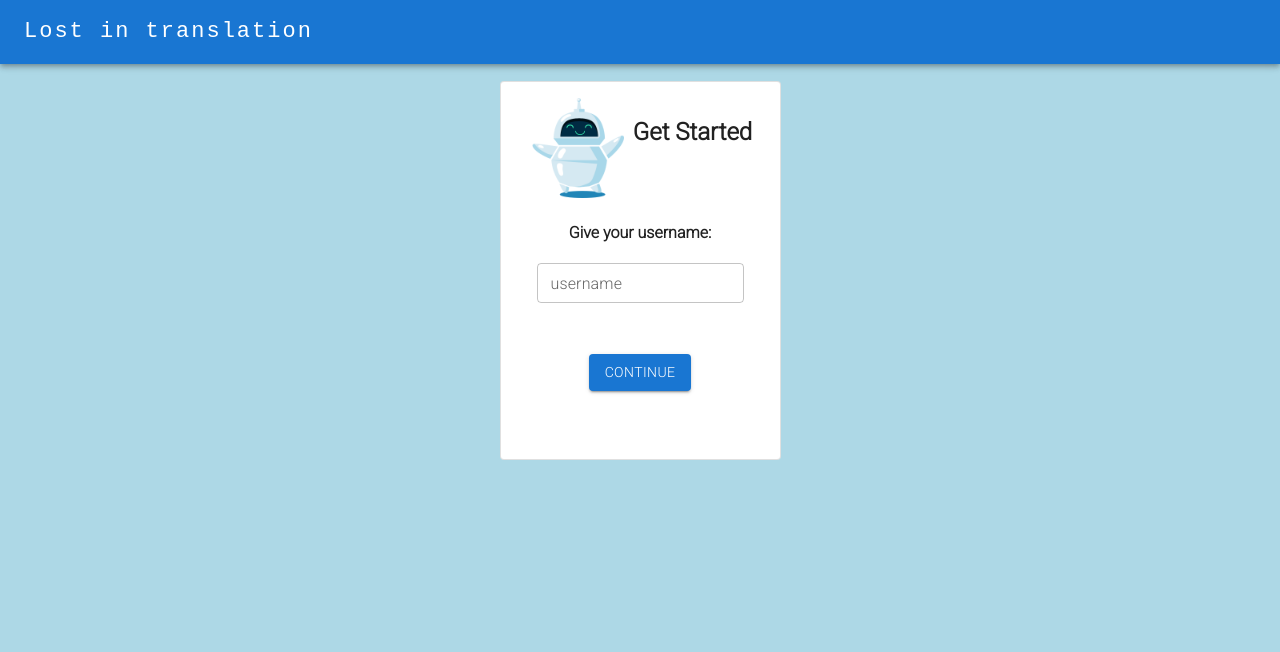
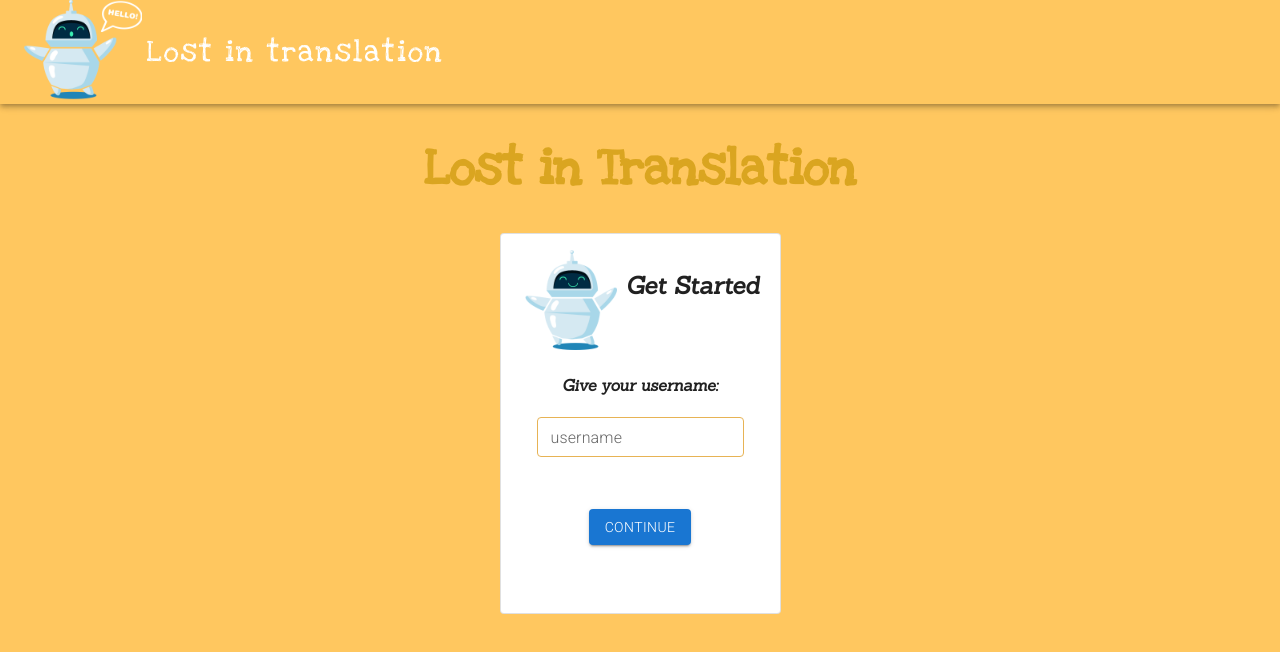
Before and after one commit to KipaTa/LostInTranslation, a React (Create React App) app: page / in a window 1280 px wide. Shown: the top 652 px of the page. Built offline with nearby package versions, Linux system fonts and the light colour scheme; no server answers.

Commit message:
Feat: Styling the translation page and navbar

```diff
--- a/src/App.css
+++ b/src/App.css
@@ -3,13 +3,15 @@
 }
 
 body {
-  background-color: lightblue;
-  color: darkslategray;
+  background-color: #FFC75F;
+  color: white;
 }
 
 h1 {
   color: goldenrod;
   font-weight: bold;
+  font-size: 50px;
+  font-family: "LoveFont";
 }
 
 
@@ -43,3 +45,7 @@ h1 {
 .App-link {
   color: #61dafb;
 }
+
+.MuiOutlinedInput-notchedOutline{
+  border-color: #E7B355 !important;
+}
--- a/src/Components/Navbar/Navbar.js
+++ b/src/Components/Navbar/Navbar.js
@@ -14,23 +14,25 @@ const Navbar = () => {
   const { user } = useUser();
 
   return (
-    <AppBar position="absolute">
+    <AppBar position="sticky" sx={{ bgcolor: "#FFC75F" }}>
       <Container maxWidth="l">
         <Toolbar disableGutters>
+        <div>
+              <img src={"/Logo-Hello.png"} alt="Logo" className="logo" />
+            </div>
           <Box sx={{ flexGrow: 1 }}>
             <Typography
               id="Title"
-              variant="h3"
               noWrap
               component="a"
               href="/translation"
               sx={{
                 display: { xs: "none", md: "flex" },
                 letterSpacing: "2px",
-                fontSize: 22,
-                fontFamily: "Courier new",
+                fontSize: "30px",
                 color: "inherit",
                 textDecoration: "none",
+                fontFamily: "LoveFont",
               }}
             >
               Lost in translation
@@ -48,10 +50,11 @@ const Navbar = () => {
                 <Box>
                   <Button
                     href="/translation"
-                    variant="h7"
                     sx={{
                       color: "inherit",
                       textDecoration: "none",
+                      fontFamily: "LoveFont",
+                      fontsize: "30px",
                     }}
                   >
                     Translate
--- a/src/Components/Startup/StartupForm.js
+++ b/src/Components/Startup/StartupForm.js
@@ -2,10 +2,10 @@ import { useState, useEffect } from "react";
 import { useForm } from "react-hook-form";
 import { loginUser } from "../../api/userInfo";
 import { storageSave } from "../../utils/storage";
-import { useNavigate } from 'react-router-dom'
+import { useNavigate } from "react-router-dom";
 import { useUser } from "../../context/UserContext";
 import { STORAGE_KEY_USER } from "../../const/storageKeys";
-import * as React from 'react';
+import * as React from "react";
 import { TextField, Button, Card } from "@mui/material";
 
 const usernameConfig = {
@@ -15,40 +15,43 @@ const usernameConfig = {
 
 const StartupForm = () => {
   // Hooks
-  const { register, handleSubmit, formState: { errors } } = useForm()
-  const { user, setUser } = useUser()
-  const navigate = useNavigate()
+  const {
+    register,
+    handleSubmit,
+    formState: { errors },
+  } = useForm();
+  const { user, setUser } = useUser();
+  const navigate = useNavigate();
 
   //Local state
-  const [ loading, setLoading ] = useState(false)
-  const [ apiError, setApiError ] = useState(null)
+  const [loading, setLoading] = useState(false);
+  const [apiError, setApiError] = useState(null);
 
   //Side Effects
   useEffect(() => {
-    if (user !== null){
-      navigate('/profile')
+    if (user !== null) {
+      navigate("/translation");
     }
-  }, [ user, navigate])
+  }, [user, navigate]);
 
   // Event Handlers
-  const onSubmit = async ({username}) => {
-    setLoading(true)
-    const [error, userResponse] = await loginUser(username)
+  const onSubmit = async ({ username }) => {
+    setLoading(true);
+    const [error, userResponse] = await loginUser(username);
     if (error !== null) {
-      setApiError(error)
+      setApiError(error);
     }
-    if (userResponse !== null){
-      storageSave(STORAGE_KEY_USER, userResponse)
-      setUser(userResponse)
+    if (userResponse !== null) {
+      storageSave(STORAGE_KEY_USER, userResponse);
+      setUser(userResponse);
     }
-    setLoading(false)
+    setLoading(false);
   };
-
 
   // Render Functions
   const errorMessage = (() => {
     if (!errors.username) {
-      return null
+      return null;
     }
     if (errors.username && errors.username.type === "required") {
       return <span>Username is required</span>;
@@ -60,11 +63,11 @@ const StartupForm = () => {
 
   return (
     <>
-  <div style={{ display: 'flex', justifyContent: 'center'}}>
+      <div style={{ display: "flex", justifyContent: "center" }}>
         <Card variant="outlined" sx={{ maxWidth: 450, padding: 2 }}>
           <div className="startUpDiv">
             <div>
-          <img src={'/Logo.png'} alt="Logo" className="logo" />
+              <img src={"/Logo.png"} alt="Logo" className="logo" />
             </div>
 
             <div>
@@ -81,14 +84,21 @@ const StartupForm = () => {
               {...register("username", usernameConfig)}
             />
 
-            <br/>
+            <br />
             {errorMessage}
-            <br/>
+            <br />
 
-          <Button type="submit" variant="contained" sx={{m:4}} disabled={ loading }>Continue</Button>
+            <Button
+              type="submit"
+              variant="contained"
+              sx={{ m: 4 }}
+              disabled={loading}
+            >
+              Continue
+            </Button>
 
-          { loading && <p>Logging in...</p> }
-          { apiError && <p>{ apiError }</p>}
+            {loading && <p>Logging in...</p>}
+            {apiError && <p>{apiError}</p>}
           </form>
         </Card>
       </div>
--- a/src/Components/Translation/TranslationInput.js
+++ b/src/Components/Translation/TranslationInput.js
@@ -1,48 +1,85 @@
 import { useForm } from "react-hook-form";
-import { Button, TextField, Card } from "@mui/material";
-
+import { Button, TextField, Card, InputAdornment } from "@mui/material";
+import KeyboardIcon from "@mui/icons-material/Keyboard";
 
 const translationConfig = {
   required: true,
+
   maxLength: 40,
 };
 
+const TranslationInput = ({ onClick }) => {
+  const { register, handleSubmit } = useForm();
 
-const TranslationInput = ({onClick}) => {
-
-
-    const { register, handleSubmit} = useForm()
-
-    const onSubmit = ({translation}) => {
-        onClick(translation)
+  const onSubmit = ({ translation }) => {
+    onClick(translation);
   };
 
   return (
     <>
-      <div style={{ display: 'flex', justifyContent: 'center'}}>
-        <Card variant="outlined" sx={{ maxWidth: 450, padding: 2 }}>
-
+      <div
+        style={{
+          display: "flex",
+          justifyContent: "center",
+          alignItems: "center",
+        }}
+      >
+        <Card
+          variant="outlined"
+          sx={{
+            minWidth: 550,
+            minHeight: 200,
+            padding: 2,
+            bgcolor: "#E7B355",
+            borderRadius: "30px",
+            alignItems: "center",
+          }}
+        >
           <form onSubmit={handleSubmit(onSubmit)}>
-
-
             <TextField
               id="outlined-helperText"
-                  label="What do you wanna sign?"
+              placeholder="What do you wanna sign?"
               variant="outlined"
-                  size="small"
+              size="medium"
+              fullWidth
+              margin="normal"
+              style={{
+                backgroundColor: "#EFEFEF",
+                borderRadius: "15px",
+                borderColor: "#E7B355",
+              }}
+              InputProps={{
+                startAdornment: (
+                  <InputAdornment position="start">
+                    <KeyboardIcon />
+                  </InputAdornment>
+                ),
+              }}
               {...register("translation", translationConfig)}
             />
 
             <br></br>
 
-              <Button type="submit" variant="contained" sx={{m:2}} >Translate!</Button>
+            <Button
+              type="submit"
+              variant="contained"
+              sx={{
+                ":hover": {
+                  bgcolor: "#845EC2",
+                  color: "white",
+                },
+                m: 2,
+                fontFamily: "LoveFont",
+                bgcolor: "#845EC2",
+              }}
+            >
+              Translate!
+            </Button>
           </form>
         </Card>
       </div>
     </>
+  );
+};
 
-    )
-
-}
-
-export default TranslationInput
+export default TranslationInput;
--- a/src/Components/Translation/TranslationOutput.js
+++ b/src/Components/Translation/TranslationOutput.js
@@ -7,46 +7,51 @@ import TranslationInput from "./TranslationInput";
 import TranslationItem from "./TranslationItem";
 import { Card } from "@mui/material";
 
-
 const TranslationOutput = () => {
-    const {user, setUser} = useUser()
-		const [letters, setLetters] = useState([])
+  const { user, setUser } = useUser();
+  const [letters, setLetters] = useState([]);
 
   const handleClick = async (notes) => {
-		const [error, updatedUser] = await addTranslation(user, notes)
-		if(error !== null ) {
-			return
-		}
+    const [error, updatedUser] = await addTranslation(user, notes);
+    if (error !== null) {
+      return;
+    }
 
-		storageSave(STORAGE_KEY_USER,updatedUser)
-		setUser(updatedUser)
+    storageSave(STORAGE_KEY_USER, updatedUser);
+    setUser(updatedUser);
 
-		const regExp = /[a-zA-Z]/g
+    const regExp = /[a-zA-Z]/g;
 
-		if (regExp.test(notes)) {
-			const array = notes.toLowerCase().match(/[a-z]/g)
-			setLetters(array)
-		}
+    if (regExp.test(notes)) {
+      const array = notes.toLowerCase().match(/[a-z]/g);
+      setLetters(array);
+    }
 
-		console.log(error)
-		console.log("Result" , updatedUser)
-
+    console.log(error);
+    console.log("Result", updatedUser);
   };
 
   return (
     <>
-      <h1>Translation Form</h1>
-      <TranslationInput onClick={handleClick} ></TranslationInput>
+      <h1>Sign Away!</h1>
+      <TranslationInput onClick={handleClick}></TranslationInput>
 
-	  <div style={{ display: 'flex', justifyContent: 'center'}}>
-	  	<Card variant="outlined" sx={{ minWidth: 450, minHeight: 450, padding: 2, margin: 4 }}>
-			<h2>Translation</h2>
-			<TranslationItem array={letters}/>
-
-
-		</Card>
-	</div>
-
+      <div style={{ display: "flex", justifyContent: "center" }}>
+        <Card
+          variant="outlined"
+          sx={{
+            minWidth: 550,
+            minHeight: 450,
+            padding: 2,
+            margin: 4,
+            bgcolor: "#E7B355",
+            borderRadius: "30px",
+          }}
+        >
+          <h2 sx={{ fontFamily: "LoveFont" }}>In Sign</h2>
+          <TranslationItem array={letters} />
+        </Card>
+      </div>
     </>
   );
 };
--- a/src/Views/Translation.js
+++ b/src/Views/Translation.js
@@ -4,7 +4,6 @@ import withAuth from "../hoc/withAuth"
 const Translation = () => {
     return(
         <>
-        <h3>Translation</h3>
         <TranslationOutput></TranslationOutput>
         </>
     )
--- a/src/index.css
+++ b/src/index.css
@@ -2,7 +2,7 @@
 
 body {
   margin: 0;
-  font-family: 'Roboto', -apple-system, BlinkMacSystemFont, 'Segoe UI', 'Oxygen',
+  font-family: 'bodyFont', 'Roboto', -apple-system, BlinkMacSystemFont, 'Segoe UI', 'Oxygen',
     'Ubuntu', 'Cantarell', 'Fira Sans', 'Droid Sans', 'Helvetica Neue',
     sans-serif;
   -webkit-font-smoothing: antialiased;
@@ -14,3 +14,12 @@ code {
   font-family: source-code-pro, Menlo, Monaco, Consolas, 'Courier New',
     monospace;
 }
+
+@font-face {
+  font-family: "LoveFont";
+  src: url("../public/LoveYaLikeASister-Regular.ttf");
+}
+@font-face {
+  font-family: "bodyFont";
+  src: url("../public/Sanchez-Italic.ttf");
+}
```
Also changed, not shown: public/LoveYaLikeASister-Regular.ttf (added), public/Sanchez-Italic.ttf (added). Lines whose indentation alone changed are shown as unchanged.
